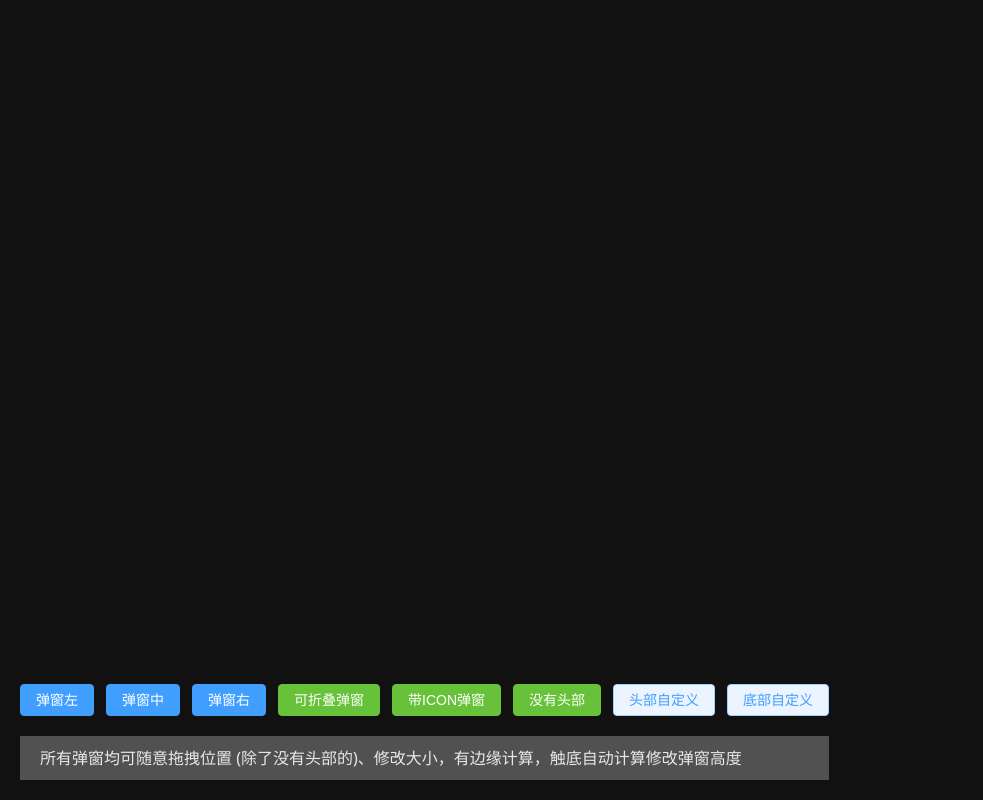
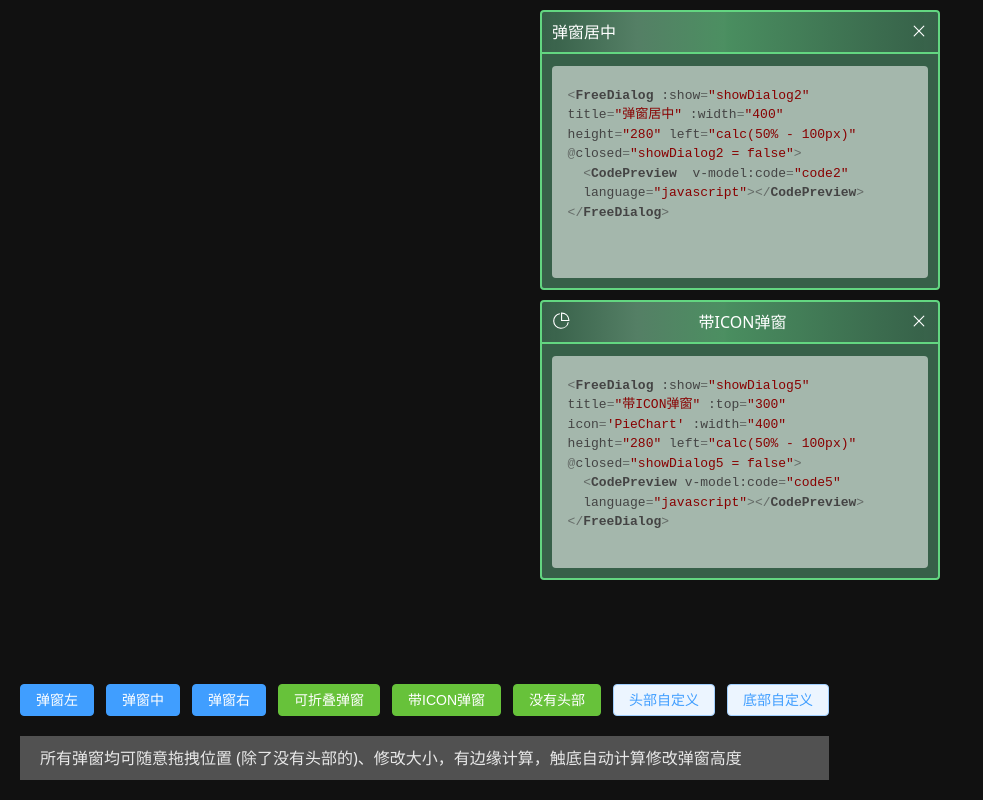
Before and after one commit to whanxueyu/vue-free-dialog, a Vue app: page / in a window 1280 px wide. Shown: the whole page, without its empty margins (0-983 px from the left). Built offline with nearby package versions, Linux system fonts and the light colour scheme.

Commit message:
feat: 默认展开部分弹窗

```diff
--- a/src/App.vue
+++ b/src/App.vue
@@ -4,10 +4,10 @@ import { Operation } from '@element-plus/icons-vue'
 import { ref } from 'vue';
 import CodePreview from './components/code-preview.vue';
 const showDialog1 = ref(false);
-const showDialog2 = ref(false);
+const showDialog2 = ref(true);
 const showDialog3 = ref(false);
 const showDialog4 = ref(false);
-const showDialog5 = ref(false);
+const showDialog5 = ref(true);
 const showDialog6 = ref(false);
 const showDialog7 = ref(false);
 const showDialog8 = ref(false);
```
